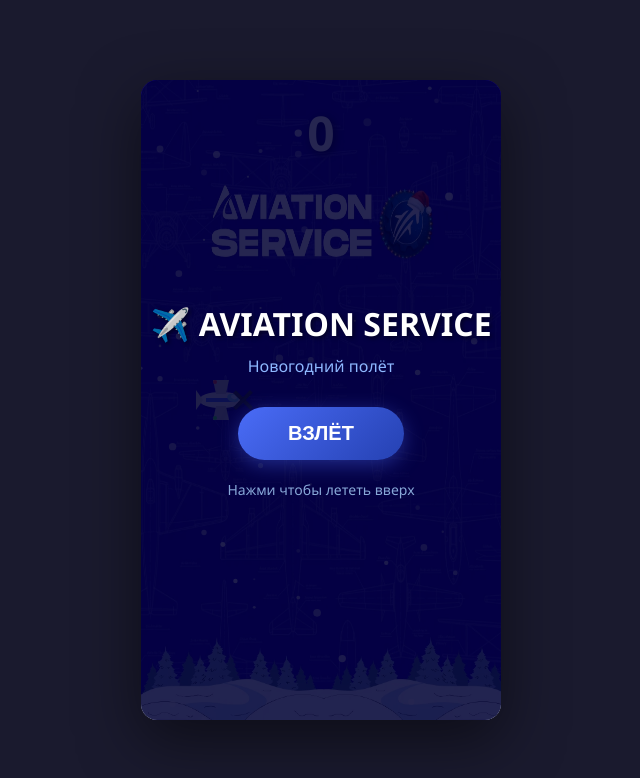
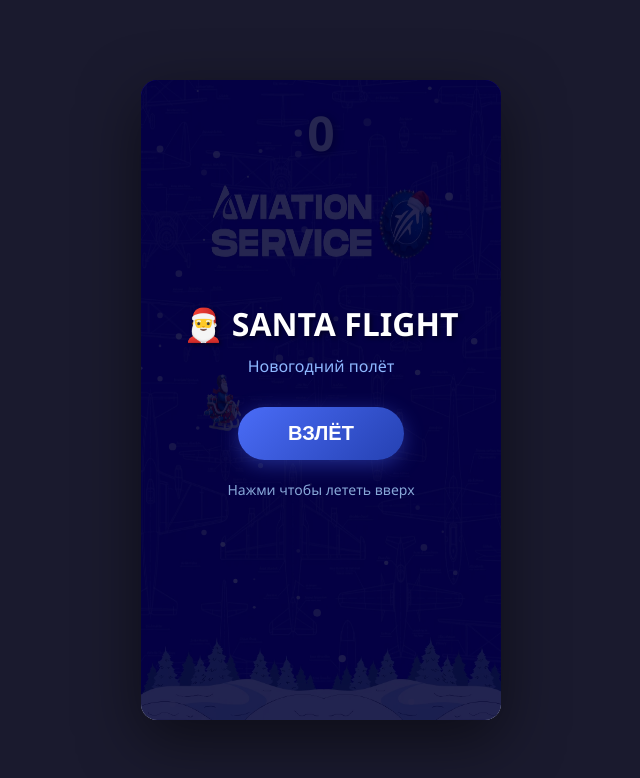
Before and after one commit to m1tyaev/avs_game, a plain HTML site: page index.html in a window 1280 px wide. Shown: the whole page, without its empty margins (319-959 px from the left). Drawn offline with Linux system fonts and the light colour scheme.

Commit message:
Добавил Санту с анимациями

```diff
--- a/index.html
+++ b/index.html
@@ -3,7 +3,7 @@
 <head>
     <meta charset="UTF-8">
     <meta name="viewport" content="width=device-width, initial-scale=1.0, maximum-scale=1.0, user-scalable=no">
-    <title>Aviation Game</title>
+    <title>Santa Flight - Aviation Service</title>
     <script src="https://telegram.org/js/telegram-web-app.js"></script>
     <style>
         * {
@@ -130,7 +130,7 @@
 
         <!-- Стартовое меню -->
         <div class="menu-overlay" id="startMenu">
-            <div class="game-title">✈️ AVIATION SERVICE</div>
+            <div class="game-title">🎅 SANTA FLIGHT</div>
             <div class="game-subtitle">Новогодний полёт</div>
             <button class="play-btn" id="startBtn">ВЗЛЁТ</button>
             <div class="instructions">Нажми чтобы лететь вверх</div>
@@ -163,7 +163,7 @@
 
             PIPES: {
                 WIDTH: 55,
-                GAP: 170,
+                GAP: 190,           // Увеличил для большого Санты
                 SPEED: 3,
                 SPAWN_RATE: 110,
                 MIN_HEIGHT: 80
@@ -188,6 +188,10 @@
         // Загрузка фона
         const backgroundImage = new Image();
         backgroundImage.src = 'background.png';
+
+        // Загрузка персонажа (Санта)
+        const playerImage = new Image();
+        playerImage.src = 'player.png';
 
         // Telegram Web App
         let tg = window.Telegram?.WebApp;
@@ -221,6 +225,8 @@
         let pipes = [];
         let particles = [];
         let snowflakes = [];
+        let trails = [];      // След от саней
+        let sparkles = [];    // Мерцающие огоньки гирлянды
 
         // Создаём снежинки
         for (let i = 0; i < 50; i++) {
@@ -271,88 +277,97 @@
             ctx.globalAlpha = 1;
         }
 
-        // Самолёт
+        // Санта в санях с анимациями
         function drawPlayer() {
             ctx.save();
             ctx.translate(player.x, player.y);
+
+            // Наклон в зависимости от скорости
             ctx.rotate(player.rotation);
 
-            // Тень самолёта
-            ctx.fillStyle = 'rgba(0, 0, 0, 0.2)';
-            ctx.beginPath();
-            ctx.ellipse(3, 3, 22, 8, 0, 0, Math.PI * 2);
-            ctx.fill();
+            // Покачивание вверх-вниз
+            const bobbing = Math.sin(frameCount * 0.15) * 3;
 
-            // Корпус самолёта (фюзеляж)
-            ctx.fillStyle = '#e8e8e8';
-            ctx.beginPath();
-            ctx.ellipse(0, 0, 22, 8, 0, 0, Math.PI * 2);
-            ctx.fill();
+            // Небольшое покачивание влево-вправо
+            const swaying = Math.sin(frameCount * 0.08) * 0.05;
+            ctx.rotate(swaying);
 
-            // Полоса на корпусе
-            ctx.fillStyle = '#4a6cf7';
-            ctx.fillRect(-15, -2, 30, 4);
+            // Размер персонажа
+            const width = 80;
+            const height = 65;
 
-            // Кокпит (стекло)
-            ctx.fillStyle = '#87CEEB';
-            ctx.beginPath();
-            ctx.ellipse(12, -2, 6, 4, 0.3, 0, Math.PI * 2);
-            ctx.fill();
+            // Рисуем картинку Санты
+            if (playerImage.complete) {
+                ctx.drawImage(
+                    playerImage,
+                    -width / 2,
+                    -height / 2 + bobbing,
+                    width,
+                    height
+                );
+            }
 
-            // Блик на стекле
-            ctx.fillStyle = 'rgba(255, 255, 255, 0.6)';
-            ctx.beginPath();
-            ctx.ellipse(13, -3, 3, 2, 0.3, 0, Math.PI * 2);
-            ctx.fill();
-
-            // Крыло верхнее
-            ctx.fillStyle = '#c0c0c0';
-            ctx.beginPath();
-            ctx.moveTo(-5, -6);
-            ctx.lineTo(5, -6);
-            ctx.lineTo(8, -20);
-            ctx.lineTo(-8, -20);
-            ctx.closePath();
-            ctx.fill();
-
-            // Крыло нижнее
-            ctx.beginPath();
-            ctx.moveTo(-5, 6);
-            ctx.lineTo(5, 6);
-            ctx.lineTo(8, 20);
-            ctx.lineTo(-8, 20);
-            ctx.closePath();
-            ctx.fill();
-
-            // Хвост
-            ctx.fillStyle = '#d0d0d0';
-            ctx.beginPath();
-            ctx.moveTo(-18, 0);
-            ctx.lineTo(-25, -10);
-            ctx.lineTo(-25, 10);
-            ctx.closePath();
-            ctx.fill();
-
-            // Красные огни на крыльях
-            ctx.fillStyle = '#ff4444';
-            ctx.beginPath();
-            ctx.arc(-6, -18, 2, 0, Math.PI * 2);
-            ctx.fill();
-            ctx.fillStyle = '#44ff44';
-            ctx.beginPath();
-            ctx.arc(-6, 18, 2, 0, Math.PI * 2);
-            ctx.fill();
-
-            // Пропеллер (анимированный)
-            ctx.fillStyle = '#333';
-            ctx.save();
-            ctx.translate(22, 0);
-            ctx.rotate(frameCount * 0.5);
-            ctx.fillRect(-2, -12, 4, 24);
-            ctx.fillRect(-12, -2, 24, 4);
             ctx.restore();
 
-            ctx.restore();
+            // Эффект следа от саней (магические частицы)
+            if (gameState === 'playing' && frameCount % 3 === 0) {
+                trails.push({
+                    x: player.x - 35,
+                    y: player.y + 10 + Math.random() * 10,
+                    size: Math.random() * 4 + 2,
+                    alpha: 0.8,
+                    color: Math.random() > 0.5 ? '255, 215, 0' : '255, 100, 100' // золотой или красный
+                });
+            }
+
+            // Огоньки гирлянды (мерцающие частицы вокруг саней)
+            if (gameState === 'playing' && frameCount % 8 === 0) {
+                const colors = ['255, 0, 0', '0, 255, 0', '255, 255, 0', '0, 150, 255'];
+                sparkles.push({
+                    x: player.x + (Math.random() - 0.5) * 60,
+                    y: player.y + (Math.random() - 0.5) * 40,
+                    size: Math.random() * 3 + 1,
+                    alpha: 1,
+                    color: colors[Math.floor(Math.random() * colors.length)]
+                });
+            }
+        }
+
+        // След от саней
+        function drawTrails() {
+            trails.forEach((trail, index) => {
+                ctx.fillStyle = `rgba(${trail.color}, ${trail.alpha})`;
+                ctx.beginPath();
+                ctx.arc(trail.x, trail.y, trail.size, 0, Math.PI * 2);
+                ctx.fill();
+
+                // Движение следа
+                trail.x -= CONFIG.PIPES.SPEED * 0.8;
+                trail.alpha -= 0.02;
+                trail.size *= 0.97;
+
+                if (trail.alpha <= 0 || trail.x < -10) {
+                    trails.splice(index, 1);
+                }
+            });
+        }
+
+        // Мерцающие огоньки
+        function drawSparkles() {
+            sparkles.forEach((spark, index) => {
+                ctx.fillStyle = `rgba(${spark.color}, ${spark.alpha})`;
+                ctx.beginPath();
+                ctx.arc(spark.x, spark.y, spark.size, 0, Math.PI * 2);
+                ctx.fill();
+
+                // Мерцание
+                spark.alpha -= 0.03;
+                spark.size *= 0.95;
+
+                if (spark.alpha <= 0) {
+                    sparkles.splice(index, 1);
+                }
+            });
         }
 
         // Трубы в виде зданий/башен
@@ -505,10 +520,11 @@
         }
 
         function checkCollision(pipe) {
-            const playerLeft = player.x - 18;
-            const playerRight = player.x + 18;
-            const playerTop = player.y - 18;
-            const playerBottom = player.y + 18;
+            // Hitbox чуть меньше картинки для fair gameplay
+            const playerLeft = player.x - 30;
+            const playerRight = player.x + 30;
+            const playerTop = player.y - 25;
+            const playerBottom = player.y + 25;
 
             const pipeLeft = pipe.x;
             const pipeRight = pipe.x + CONFIG.PIPES.WIDTH;
@@ -553,6 +569,8 @@
             };
             pipes = [];
             particles = [];
+            trails = [];
+            sparkles = [];
             score = 0;
             frameCount = 0;
             scoreDisplay.textContent = '0';
@@ -571,7 +589,9 @@
         function gameLoop() {
             drawBackground();
             drawSnowflakes();
+            drawTrails();        // След от саней (за игроком)
             drawPipes();
+            drawSparkles();      // Огоньки гирлянды
             drawPlayer();
             drawParticles();
 
```
Also changed, not shown: player.png (added).
